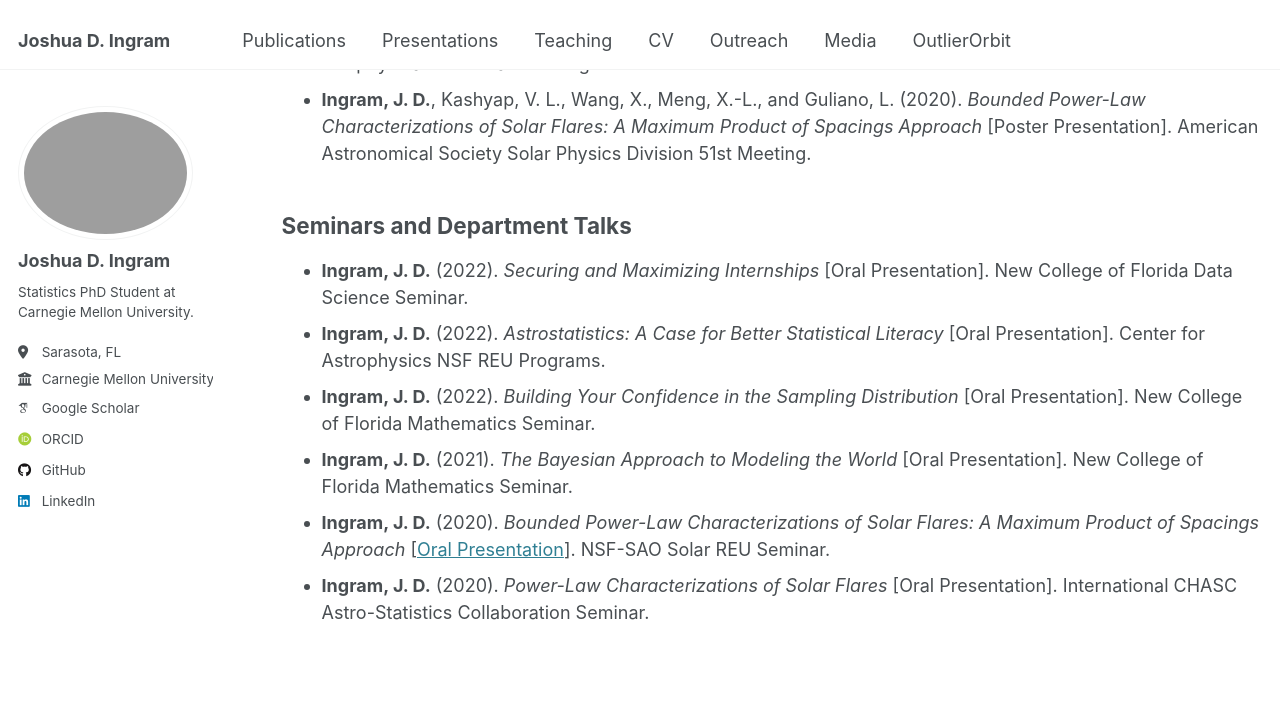
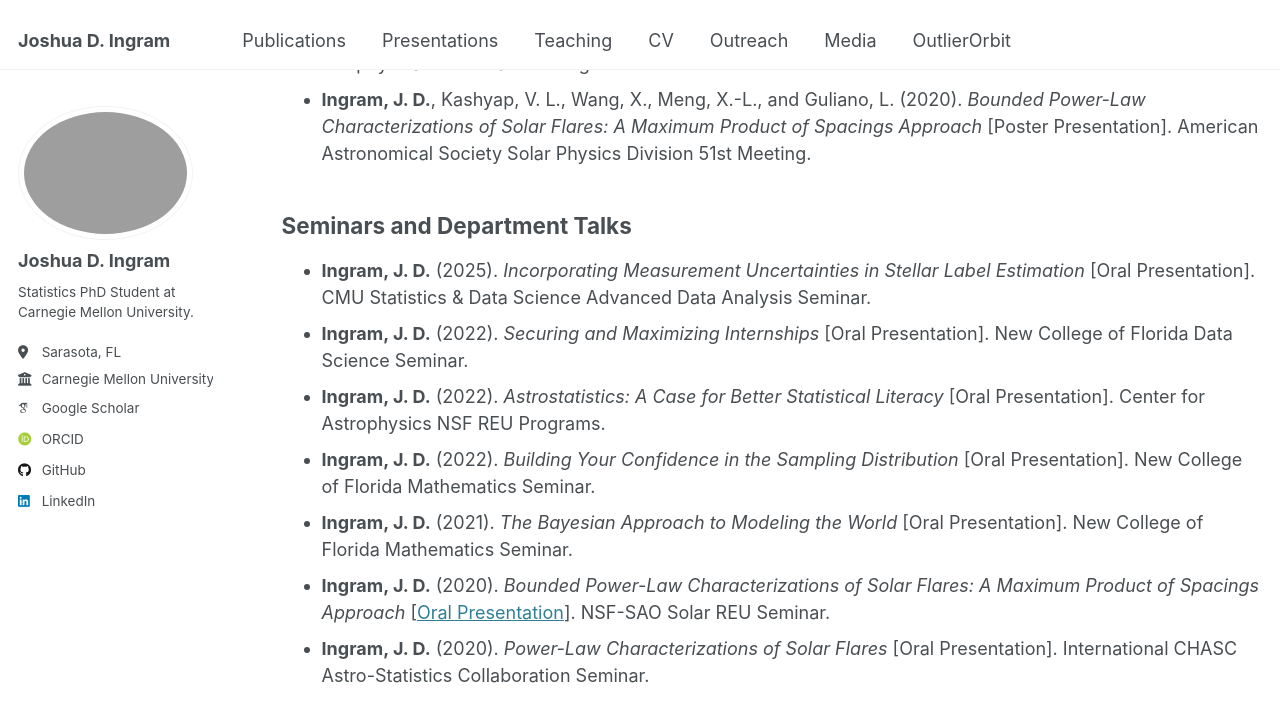
Before and after one commit to Joshuaingram/joshuaingram.github.io, a Jekyll site: the page built from _pages/presentations.md, in a window 1280 px wide and 900 px high, scrolled down 1245 px. Shown: the top 722 px of the window. Built offline with Jekyll 4.4.1, drawn with Linux system fonts in a browser that asks for light colours; some web fonts are replaced.

Commit message:
Update presentations.md

```diff
--- a/_pages/presentations.md
+++ b/_pages/presentations.md
@@ -26,6 +26,7 @@ Conference and Workshop Talks
 
 Seminars and Department Talks
 ------
+* **Ingram, J. D.** (2025).  *Incorporating Measurement Uncertainties in Stellar Label Estimation* [Oral Presentation]. CMU Statistics & Data Science Advanced Data Analysis Seminar.
 * **Ingram, J. D.** (2022). *Securing and Maximizing Internships* [Oral Presentation]. New College of Florida Data Science Seminar.
 * **Ingram, J. D.** (2022). *Astrostatistics: A Case for Better Statistical Literacy* [Oral Presentation]. Center for Astrophysics NSF REU Programs.
 * **Ingram, J. D.** (2022). *Building Your Confidence in the Sampling Distribution* [Oral Presentation]. New College of Florida Mathematics Seminar.
```
